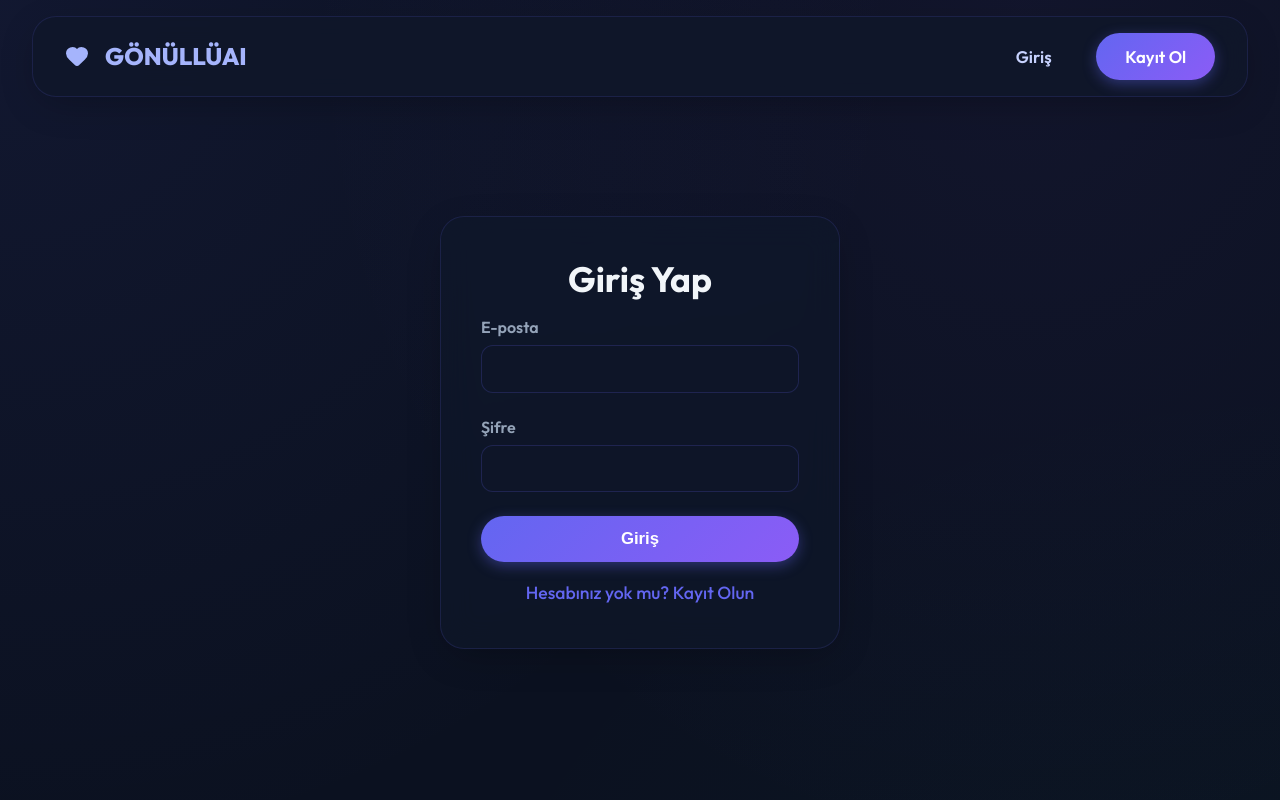
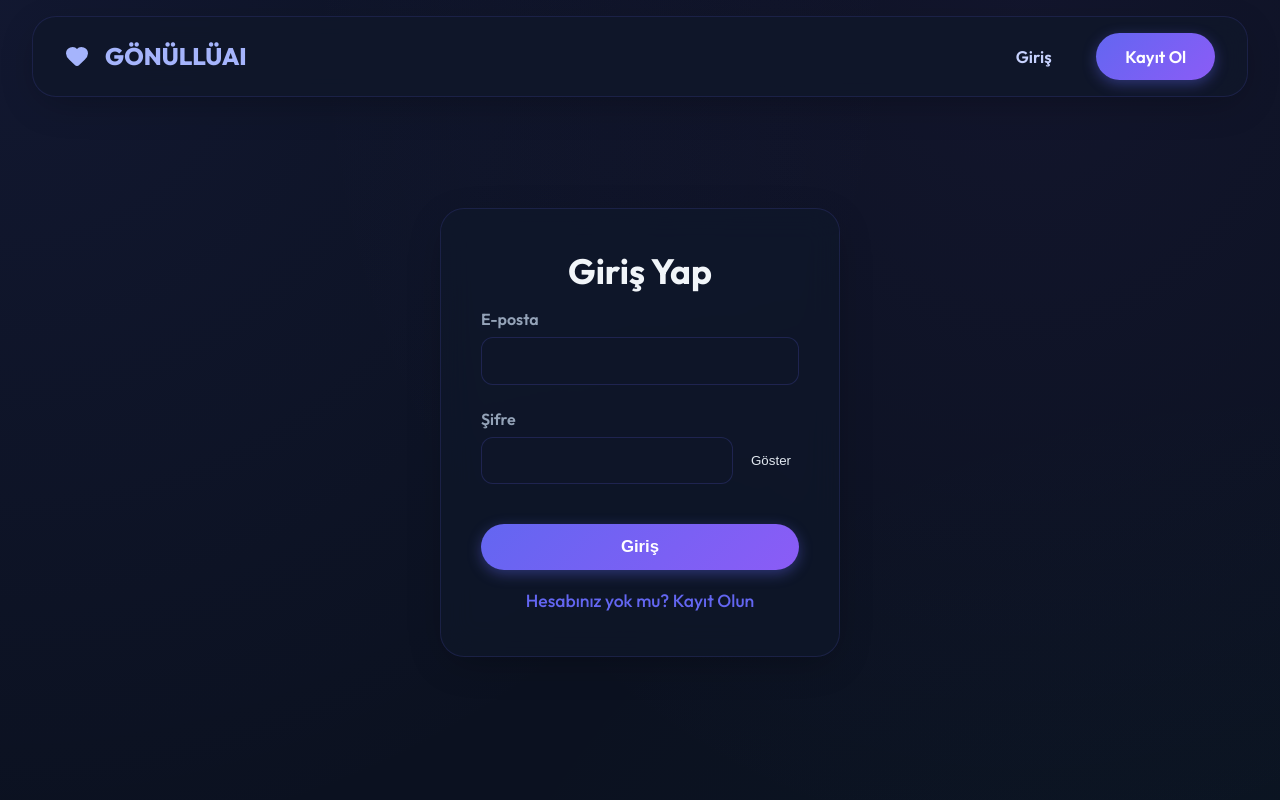
Before and after one commit to habibekrgz53/Web, a React app in the folder frontend/: page /login in a window 1280 px wide. Shown: the top 800 px of the page. Built offline with nearby package versions, Linux system fonts and the light colour scheme; the HTML template or start-up script is replaced by a standard one.

Commit message:
Şifre Butonu Eklendi

```diff
--- a/frontend/src/pages/Login.jsx
+++ b/frontend/src/pages/Login.jsx
@@ -8,6 +8,7 @@ function Login() {
   const orgRole = params.get('role') === 'org';
 
   const [isLogin, setIsLogin] = useState(initialMode === 'login');
+  const [showPassword, setShowPassword] = useState(false);
   const [formData, setFormData] = useState({ name: '', email: '', password: '', role: orgRole ? 'Düzenleyici' : 'Gönüllü' });
   const navigate = useNavigate();
 
@@ -34,7 +35,7 @@ function Login() {
         navigate('/dashboard');
       }
     } catch (err) {
-      alert(err.response?.data?.message || 'Bir hata oluştu!');
+      alert(err.response?.data?.message || err.message || 'Bir hata oluştu!');
     }
   };
 
@@ -62,11 +63,25 @@ function Login() {
             <label>E-posta</label>
             <input type="email" required onChange={e => setFormData({...formData, email: e.target.value})} />
           </div>
-          <div className="form-group">
+          <div className="form-group" style={{ position: 'relative' }}>
             <label>Şifre</label>
-            <input type="password" required onChange={e => setFormData({...formData, password: e.target.value})} />
+            <div style={{ display: 'flex', gap: '10px' }}>
+              <input
+                type={showPassword ? "text" : "password"}
+                required
+                onChange={e => setFormData({...formData, password: e.target.value})}
+                style={{ flex: 1 }}
+              />
+              <button
+                type="button"
+                onClick={() => setShowPassword(!showPassword)}
+                style={{ padding: '0.5rem', background: 'var(--surface-color)', border: '1px solid var(--border-color)', borderRadius: '8px', cursor: 'pointer', color: 'var(--text-secondary)' }}
+              >
+                {showPassword ? "Gizle" : "Göster"}
+              </button>
+            </div>
           </div>
-          <button type="submit" className="btn btn-primary" style={{ width: '100%' }}>
+          <button type="submit" className="btn btn-primary" style={{ width: '100%', marginTop: '1rem' }}>
             {isLogin ? 'Giriş' : 'Kayıt Ol'}
           </button>
         </form>
```
